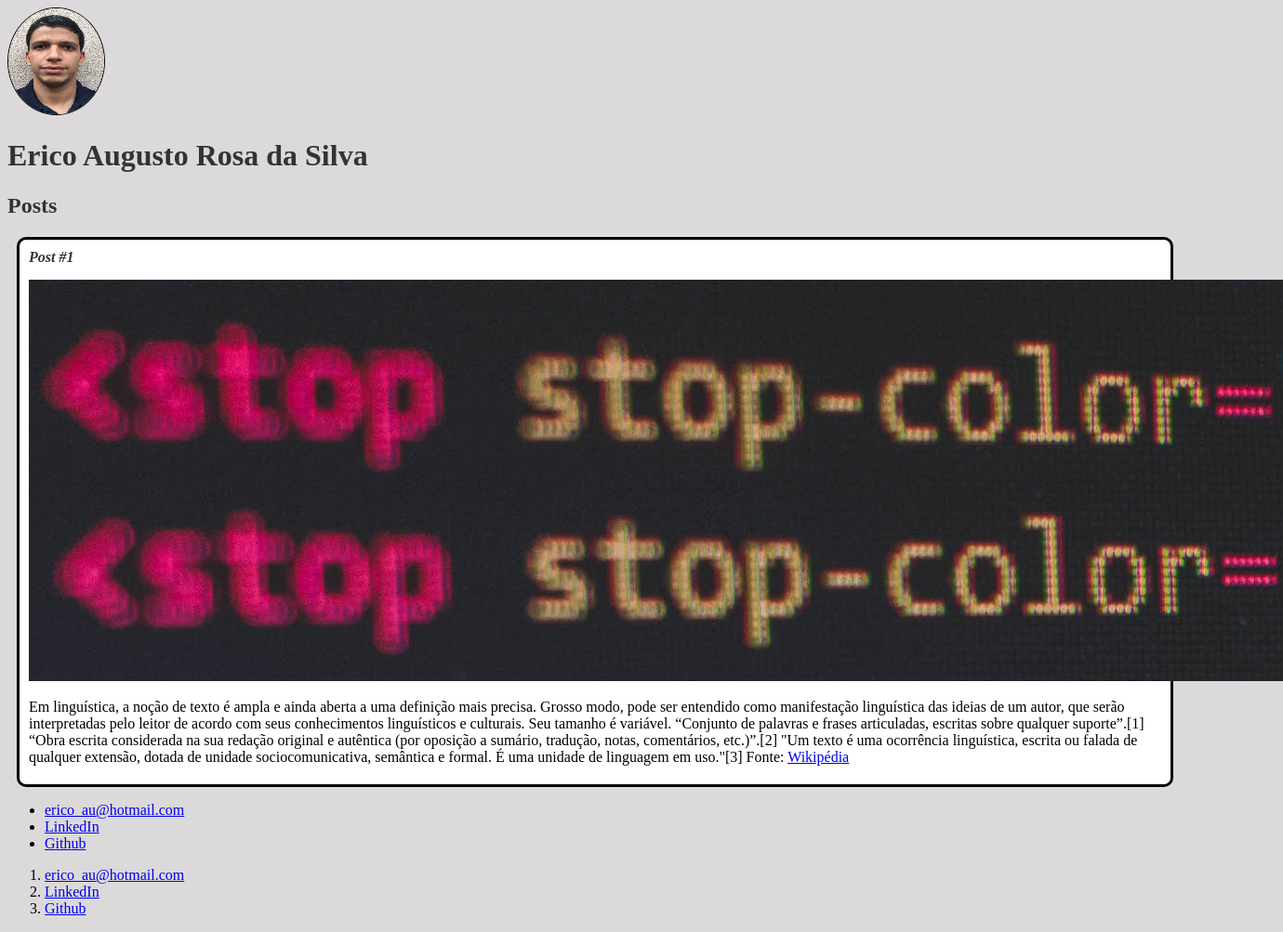
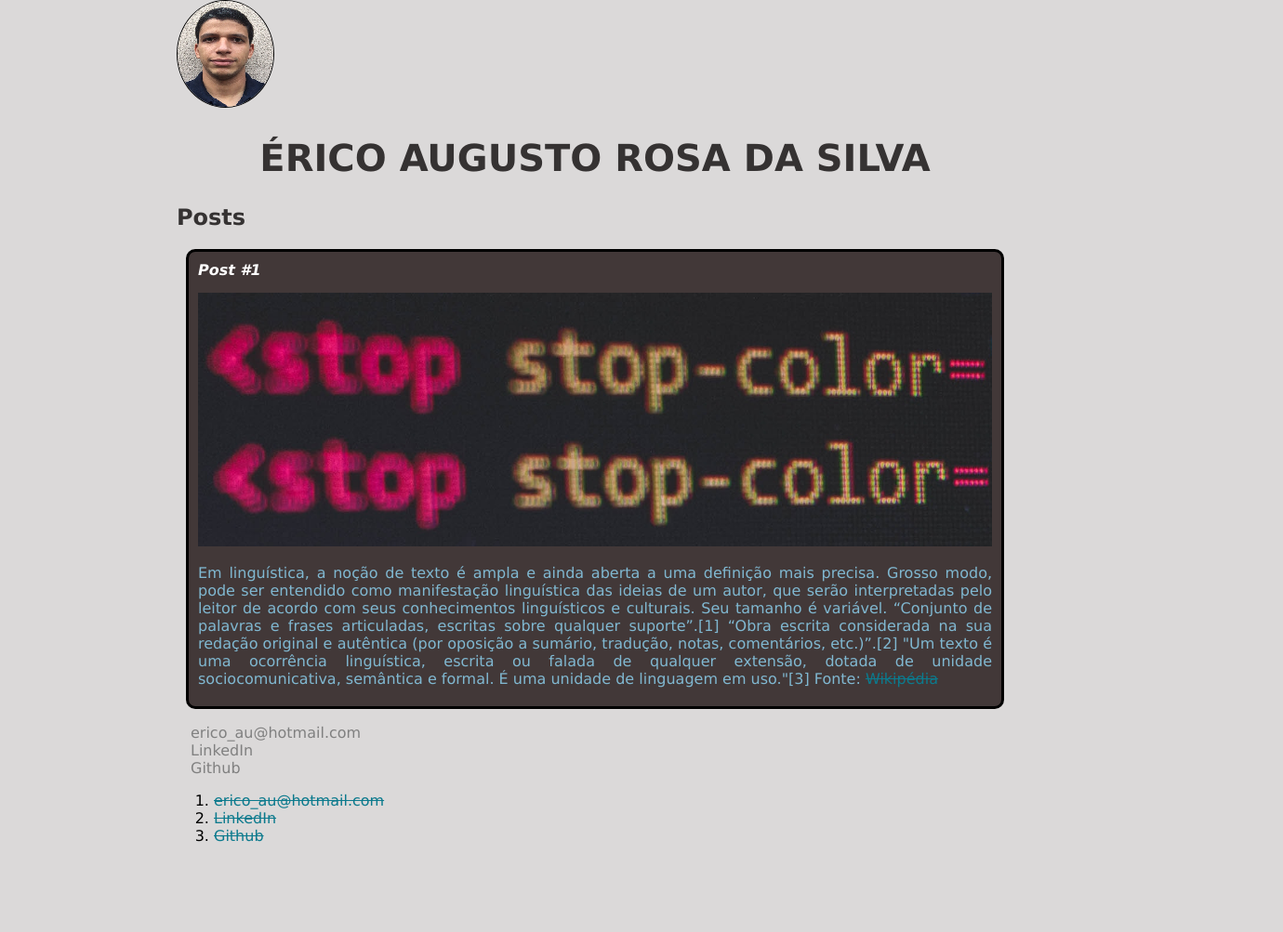
Before and after one commit to erico-au/inter, a plain HTML site: page HTML5_CSS3/index.html in a window 1280 px wide. Shown: the whole page at 93% size, 1380 px wide, since content can reach past the window. After the commit the page ends 925 px from the top, so only its background shows below. Drawn offline with Linux system fonts and the light colour scheme.

Commit message:
CSS basico, ok

```diff
--- a/HTML5_CSS3/index.html
+++ b/HTML5_CSS3/index.html
@@ -8,7 +8,7 @@
     <body>
         <header>
             <img src="Erico.png" alt="Erico" class="photo">
-            <h1 id="title">Erico Augusto Rosa da Silva</h1>
+            <h1 id="title">Érico Augusto Rosa da Silva</h1>
       </header>
       <section>
           <header>
@@ -36,7 +36,7 @@
           </article>
       </section>
       <footer>
-          <ul>
+          <ul class="contact_list">
               <li>
                   <a href="mailto:erico_au@hotmail.com" target="_blank">erico_au@hotmail.com</a>
               </li>
--- a/HTML5_CSS3/style.css
+++ b/HTML5_CSS3/style.css
@@ -1,5 +1,8 @@
 body {
     background: rgb(219, 217, 217);
+    font-family: Verdana;
+    max-width: 900px;
+    margin: auto;
 }
 
 .photo {
@@ -8,7 +11,18 @@ body {
 }
 
 #title, .subtitle, .post_title {
-    color:rgb(53, 50, 50)
+    color:rgb(53, 50, 50);
+}
+
+#title {
+    font-size: 40px;
+    text-transform: uppercase;
+    text-align: center;
+}
+
+a {
+    text-decoration: line-through;
+    color: #0c7a8d;
 }
 
 .post_title {
@@ -16,10 +30,11 @@ body {
     font-style: italic;
     margin: 0;
     margin-bottom: 15px;
+    color: #fff
 }
 
 .post {
-    background:#fff;
+    background:rgb(66, 56, 56);
     padding: 10px;
     border: 3px solid #000;
     border-radius: 10px;
@@ -29,8 +44,23 @@ body {
 .post_content {
     margin: 0;
     margin-bottom: 10px;
+    /*text-transform: capitalize; */
+    text-align: justify;
+    color: rgb(128, 184, 209);
+    font-tr
 }
 
 .post_image {
     margin-bottom: 15px;
+    width: 100%;
 }
+
+.contact_list {
+    list-style-type: none;
+    padding-left: 15px;
+}
+
+.contact_list li a {
+    color: gray;
+    text-decoration: none;
+}
```
